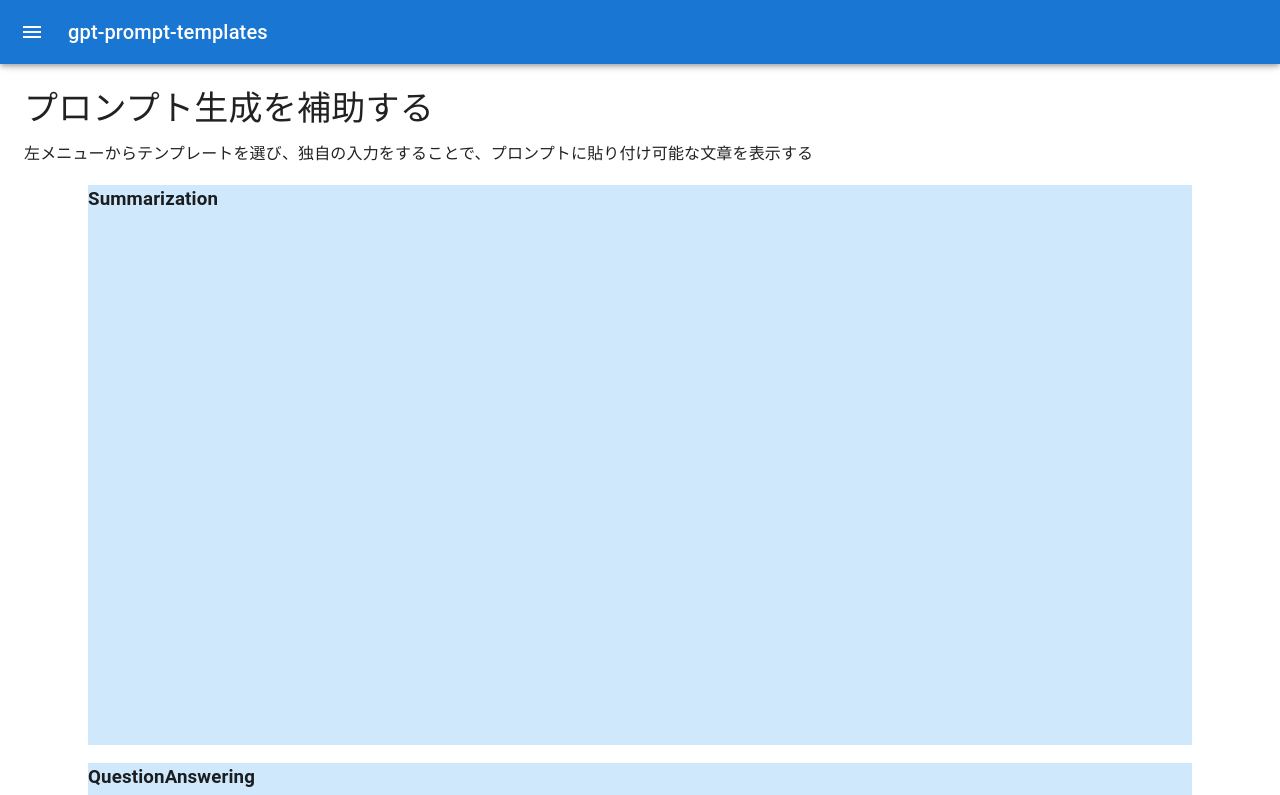
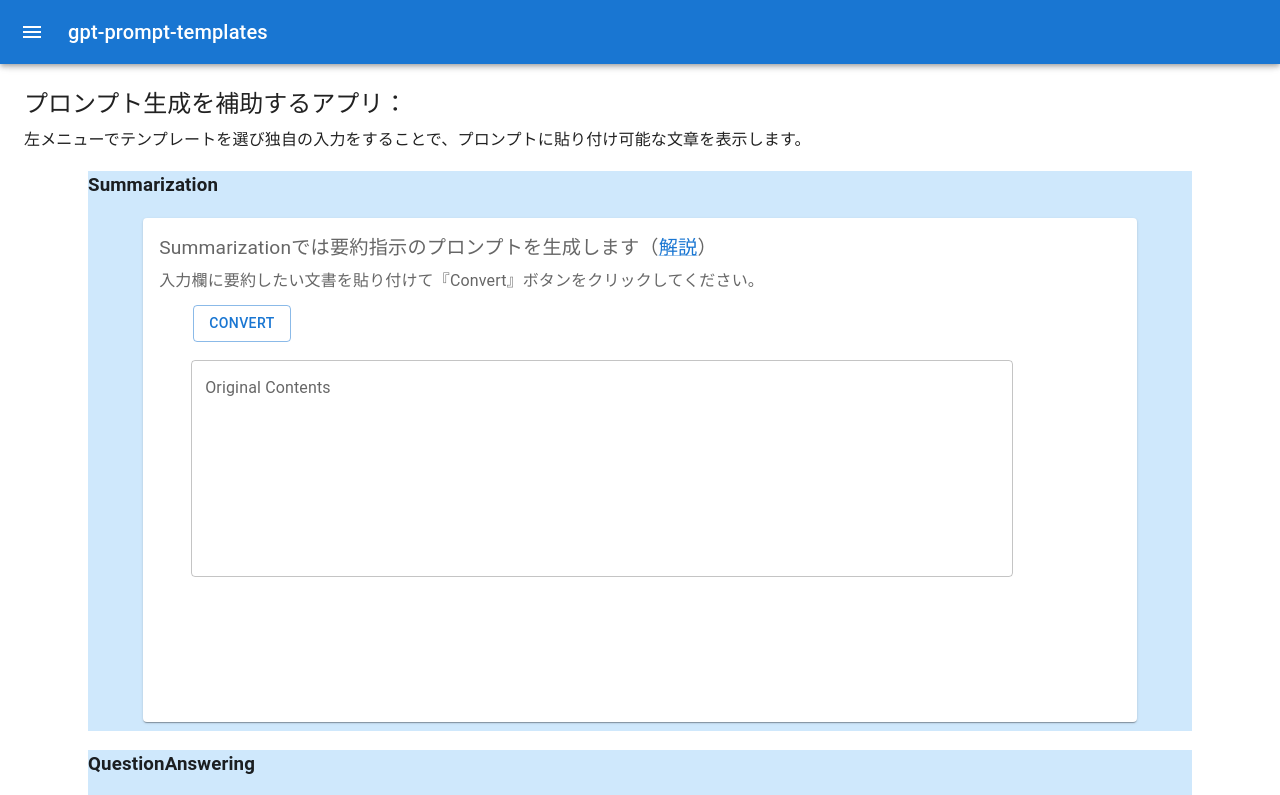
Before and after one commit to sgtao/gpt-prompt-templates, a React (Create React App) app: page / in a window 1280 px wide. Shown: the top 795 px of the page. Built offline with nearby package versions, Linux system fonts and the light colour scheme.

Commit message:
update App for append Summarize template

```diff
--- a/src/components/PersistentDrawerLeft.jsx
+++ b/src/components/PersistentDrawerLeft.jsx
@@ -166,11 +166,11 @@ export default function PersistentDrawerLeft() {
       <Main open={open} id="top">
         <DrawerHeader />
         <header title="Sample"></header>
-        <Typography variant="h4" gutterBottom>
-          プロンプト生成を補助する
+        <Typography variant="h5" gutterBottom>
+          プロンプト生成を補助するアプリ：
         </Typography>
         <Typography paragraph>
-          左メニューからテンプレートを選び、独自の入力をすることで、プロンプトに貼り付け可能な文章を表示する
+          左メニューでテンプレートを選び独自の入力をすることで、プロンプトに貼り付け可能な文章を表示します。
         </Typography>
         <Container id="summarization">
           <Summarization title="Summarization" />
--- a/src/components/Summarization.jsx
+++ b/src/components/Summarization.jsx
@@ -1,19 +1,120 @@
 // Summarization.jsx
 import * as React from "react";
+import { useState } from "react";
 import CssBaseline from "@mui/material/CssBaseline";
 import Box from "@mui/material/Box";
 import Container from "@mui/material/Container";
+import Card from "@mui/material/Card";
+import CardContent from "@mui/material/CardContent";
+import Button from "@mui/material/Button";
+import Typography from "@mui/material/Typography";
+import TextField from "@mui/material/TextField";
+import Modal from "@mui/material/Modal";
+import Link from '@mui/material/Link';
+
+const styleModal = {
+  position: "absolute",
+  top: "50%",
+  left: "50%",
+  transform: "translate(-50%, -50%)",
+  width: "80%",
+  bgcolor: "background.paper",
+  border: "2px solid #000",
+  boxShadow: 24,
+  p: 4,
+};
 
 export default function Summarization(props) {
   const titleContents = String(props.title);
+  const [text, setText] = useState("");
+  const [convtext, setConvtext] = useState("");
+  const handleChange = (e) => {
+    const result = e.target.value;
+    if (result === "") {
+      setText("");
+    } else {
+      setText(e.target.value);
+    }
+  };
+  const onClickConvert = (originalText) => {
+    const convertedText = originalText;
+    console.log(convertedText);
+    setConvtext(convertedText);
+    setOpen(true);
+  };
+  const [open, setOpen] = React.useState(false);
+  const handleClose = () => setOpen(false);
+
   return (
     <React.Fragment>
       <CssBaseline />
       <Container>
         <Box sx={{ bgcolor: "#cfe8fc", height: "70vh" }}>
-            <h3>{titleContents}</h3>
+          <h3>{titleContents}</h3>
+          <Card
+            sx={{
+              margin: "0 auto",
+              maxWidth: "90%",
+              minWidth: 275,
+              height: "90%",
+            }}
+          >
+            <CardContent>
+              <Typography
+                sx={{ fontSize: "1.2rem" }}
+                color="text.secondary"
+                gutterBottom
+              >
+                Summarizationでは要約指示のプロンプトを生成します（
+                <Link
+                  href="https://www.promptingguide.ai/jp/introduction/examples#%E3%83%86%E3%82%AD%E3%82%B9%E3%83%88%E8%A6%81%E7%B4%84"
+                  target="_blank"
+                >
+                  解説
+                </Link>
+                ）
+              </Typography>
+              <Typography sx={{ mb: 1.5 }} color="text.secondary">
+                入力欄に要約したい文書を貼り付けて『Convert』ボタンをクリックしてください。
+              </Typography>
+              <Container sx={{ margin: "10px" }}>
+                <Button variant="outlined" onClick={() => onClickConvert(text)}>
+                  Convert
+                </Button>
+              </Container>
+              <Container>
+                <TextField
+                  sx={{ m: 1, width: "90%" }}
+                  label="Original Contents"
+                  multiline
+                  rows={8}
+                  value={text}
+                  onChange={handleChange}
+                />
+              </Container>
+            </CardContent>
+          </Card>
         </Box>
       </Container>
+      <Modal
+        open={open}
+        onClose={handleClose}
+        aria-labelledby="modal-modal-title"
+        aria-describedby="modal-modal-description"
+      >
+        <Box sx={styleModal}>
+          <Typography id="modal-modal-title" variant="h6" component="h3">
+            プロンプト例：
+          </Typography>
+          <Typography id="modal-modal-description" sx={{ mt: "2rem" }}>
+            次のテキストを200文字以内で説明してください。
+            <br />
+            ## テキスト：
+            <br />
+            {convtext}
+          </Typography>
+        </Box>
+      </Modal>
     </React.Fragment>
   );
 }
```
